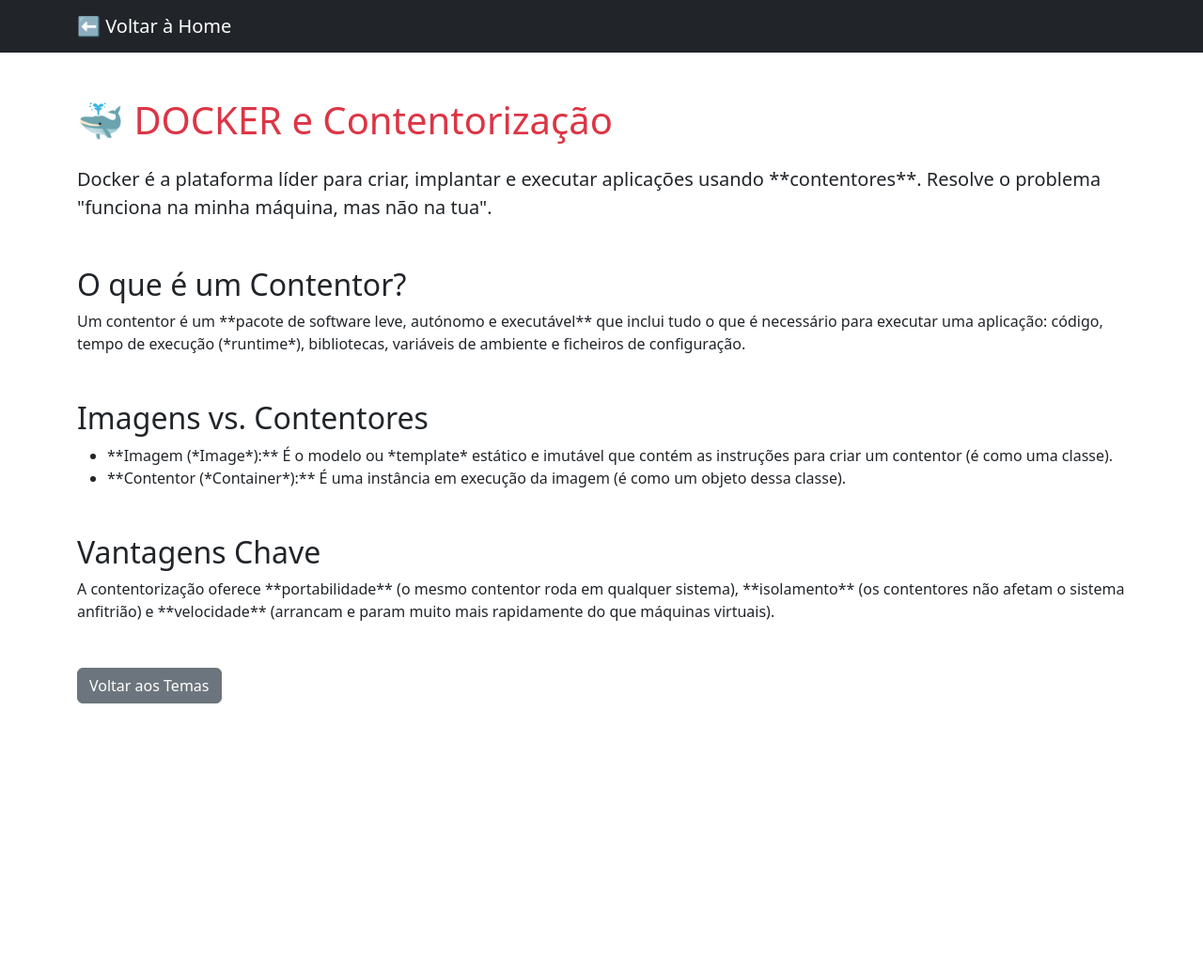
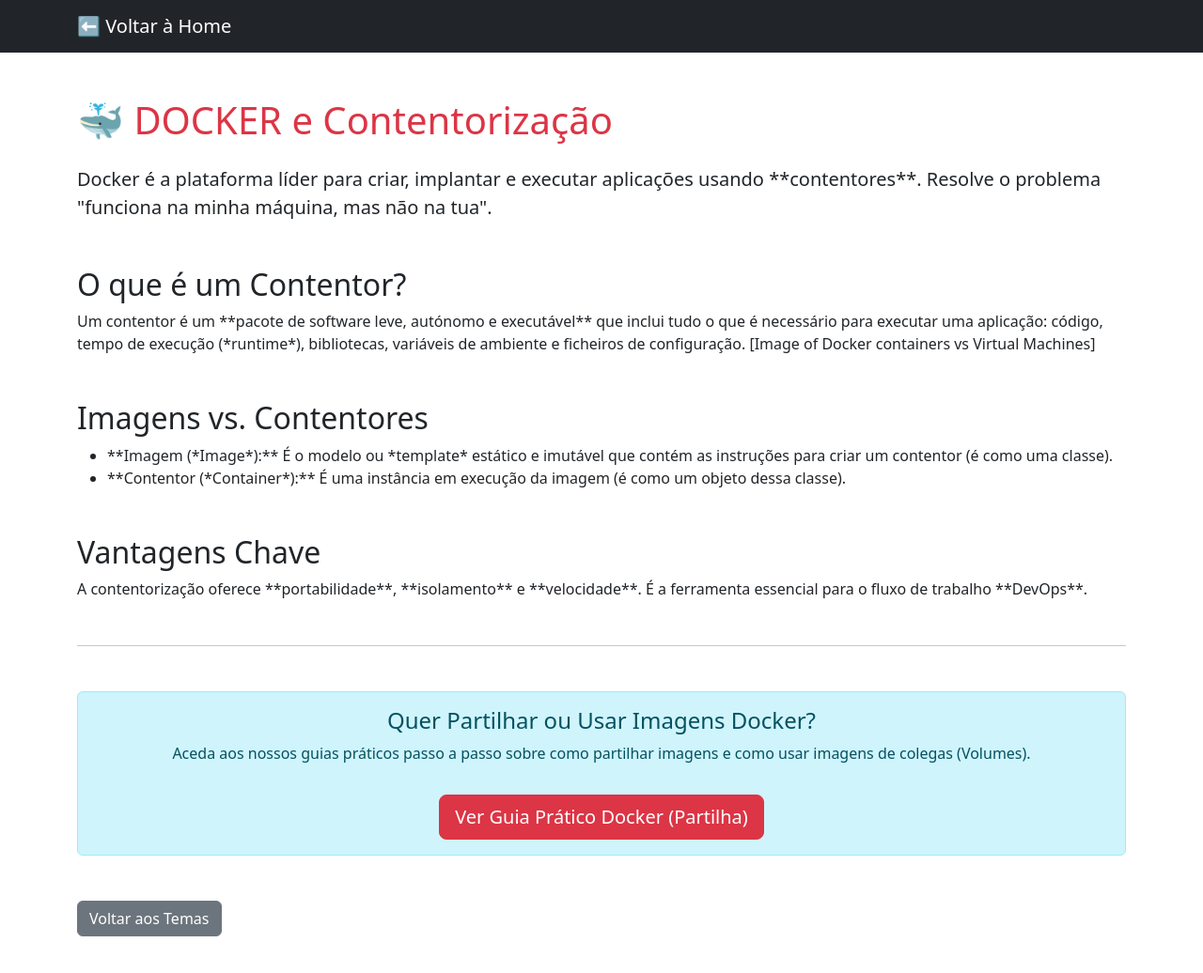
Before and after one commit to profcarlos2006/web1, a plain HTML site: page temas/docker.html in a window 1280 px wide. Shown: the whole page at 94% size. Before the commit the page ends 813 px from the top, so only its background shows below. Drawn offline with nearby package versions, Linux system fonts and the light colour scheme.

Commit message:
pasta temas/doker.html

```diff
--- a/temas/docker.html
+++ b/temas/docker.html
@@ -19,7 +19,10 @@
         <p class="lead">Docker é a plataforma líder para criar, implantar e executar aplicações usando **contentores**. Resolve o problema "funciona na minha máquina, mas não na tua".</p>
 
         <h2 class="mt-5">O que é um Contentor?</h2>
-        <p>Um contentor é um **pacote de software leve, autónomo e executável** que inclui tudo o que é necessário para executar uma aplicação: código, tempo de execução (*runtime*), bibliotecas, variáveis de ambiente e ficheiros de configuração.</p>
+        <p>Um contentor é um **pacote de software leve, autónomo e executável** que inclui tudo o que é necessário para executar uma aplicação: código, tempo de execução (*runtime*), bibliotecas, variáveis de ambiente e ficheiros de configuração.
+
+[Image of Docker containers vs Virtual Machines]
+</p>
 
         <h2 class="mt-5">Imagens vs. Contentores</h2>
         <ul>
@@ -28,7 +31,17 @@
         </ul>
 
         <h2 class="mt-5">Vantagens Chave</h2>
-        <p>A contentorização oferece **portabilidade** (o mesmo contentor roda em qualquer sistema), **isolamento** (os contentores não afetam o sistema anfitrião) e **velocidade** (arrancam e param muito mais rapidamente do que máquinas virtuais).</p>
+        <p>A contentorização oferece **portabilidade**, **isolamento** e **velocidade**. É a ferramenta essencial para o fluxo de trabalho **DevOps**.</p>
+
+        <hr class="my-5">
+
+        <div class="alert alert-info text-center" role="alert">
+            <h4 class="alert-heading">Quer Partilhar ou Usar Imagens Docker?</h4>
+            <p>Aceda aos nossos guias práticos passo a passo sobre como partilhar imagens e como usar imagens de colegas (Volumes).</p>
+
+            <a href="../guias/dockershare.html" class="btn btn-danger btn-lg mt-3">Ver Guia Prático Docker (Partilha)</a>
+        </div>
+
 
         <p class="mt-5"><a href="../index.html" class="btn btn-secondary">Voltar aos Temas</a></p>
     </div>
```
